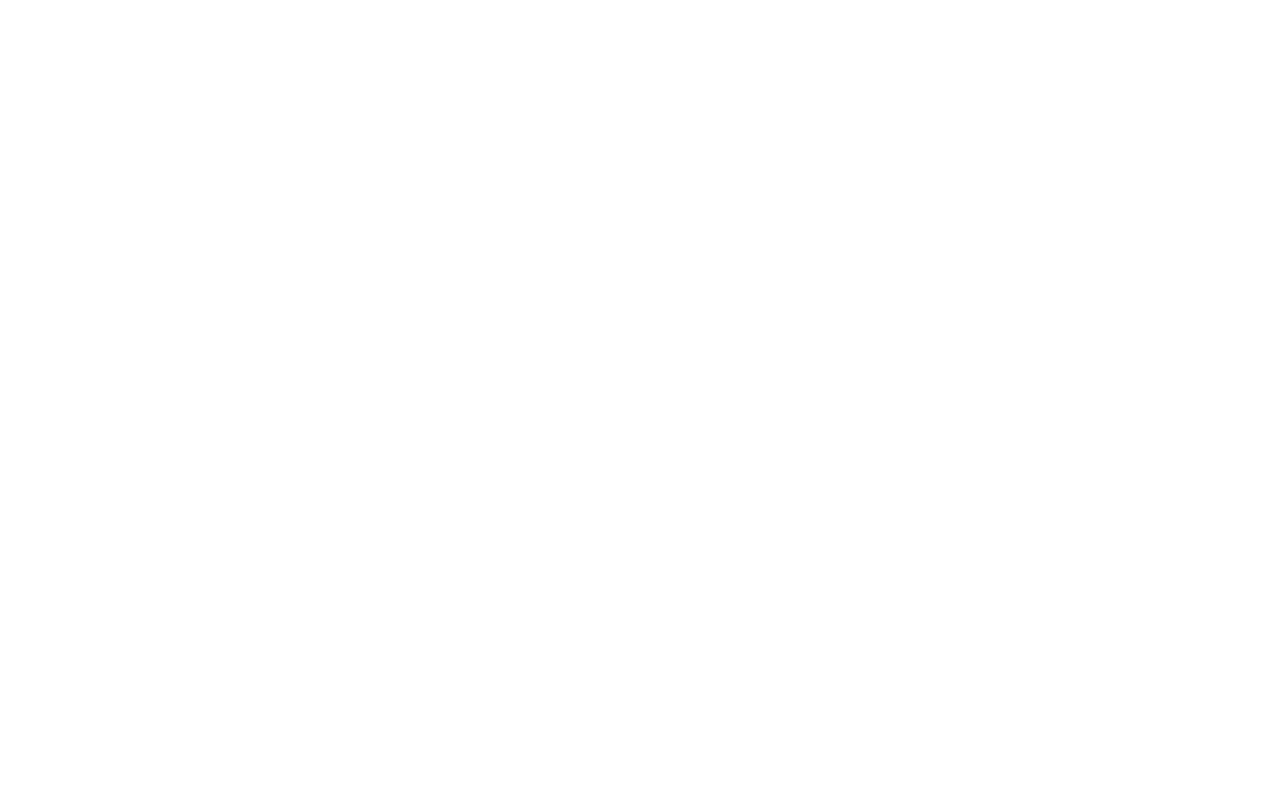
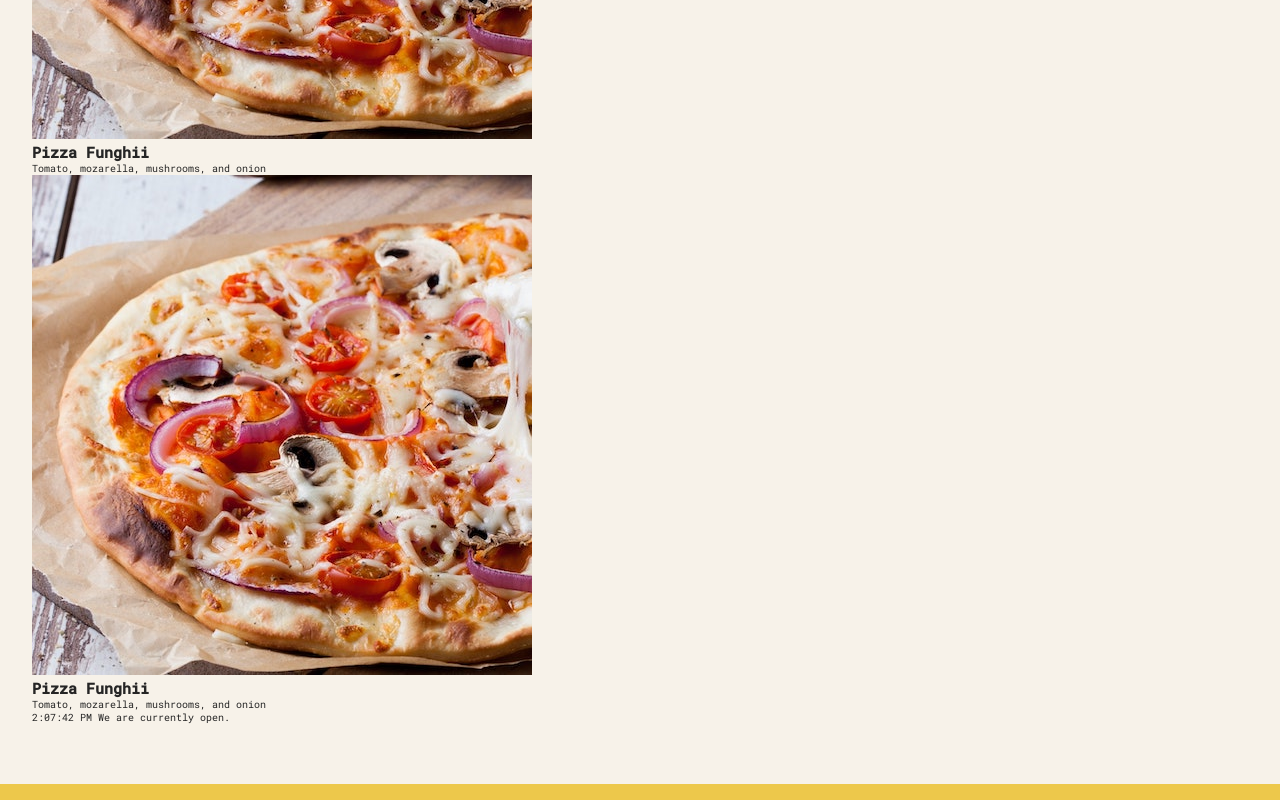
Before and after one commit to DevBukola/ReactJS, a React (Vite) app in the folder PIZZA-MENU/: page / in a window 1280 px wide. Shown: the part 975-1775 px from the top of the page. Before the commit the page ends 800 px from the top, so only its background shows below. Built offline with nearby package versions, Linux system fonts and the light colour scheme.

Commit message:
update code

```diff
--- a/PIZZA-MENU/src/index.css
+++ b/PIZZA-MENU/src/index.css
@@ -14,13 +14,9 @@
   font-family: 'Roboto Mono', sans-serif;
   color: #252525;
   font-weight: 400;
-  /* background-color: #f7f2e9; */
-  /* background-image: url(/pizzas/prosciutto.jpg); */
-  /* background-size: cover; */
-  /* background-position: center; */
-  /* background-repeat: no-repeat; */
+  background-color: #f7f2e9;
   border-bottom: 1.6rem solid #edc84b;
-  /* min-height: 100vh; */
+  min-height: 100vh;
   padding: 3.2rem;
   padding-bottom: 6rem;
 }
--- a/PIZZA-MENU/src/index.jsx
+++ b/PIZZA-MENU/src/index.jsx
@@ -49,7 +49,8 @@
   return (
     <div>
       <Header />
-      <Pizza />
+      <Menu />
+      <Footer />
     </div>
   );
 }
@@ -65,16 +66,31 @@
 }
 
 function Header() {
-  return <div>
-    <h1>Savory React Pizza Co.</h1>
-  </div>
+  return (
+    <div>
+      <h1>Savory React Pizza Co.</h1>
+    </div>
+  );
 }
 
 const Menu = () => {
+  return (
+    <div>
+      <h2>Our Menu:</h2>
+      <Pizza />
+      <Pizza />
+      <Pizza />
+    </div>
+  );
+};
 
+function Footer() {
+  return (
+    <div>
+      <footer>{new Date().toLocaleTimeString()} We are currently open.</footer>
+    </div>
+  );
 }
-
-function Footer(){}
 
 const root = ReactDOM.createRoot(document.getElementById("root"));
 root.render(
```
